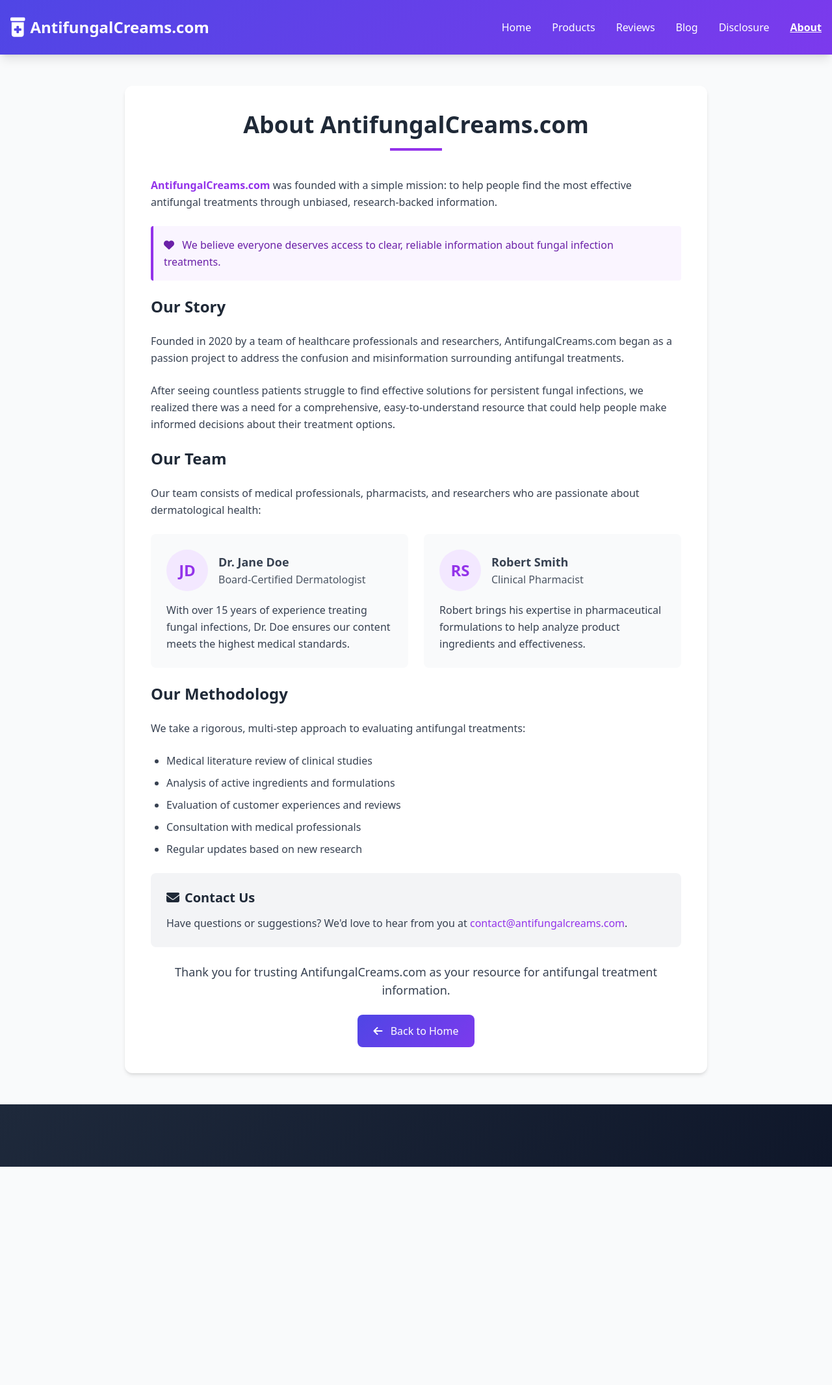
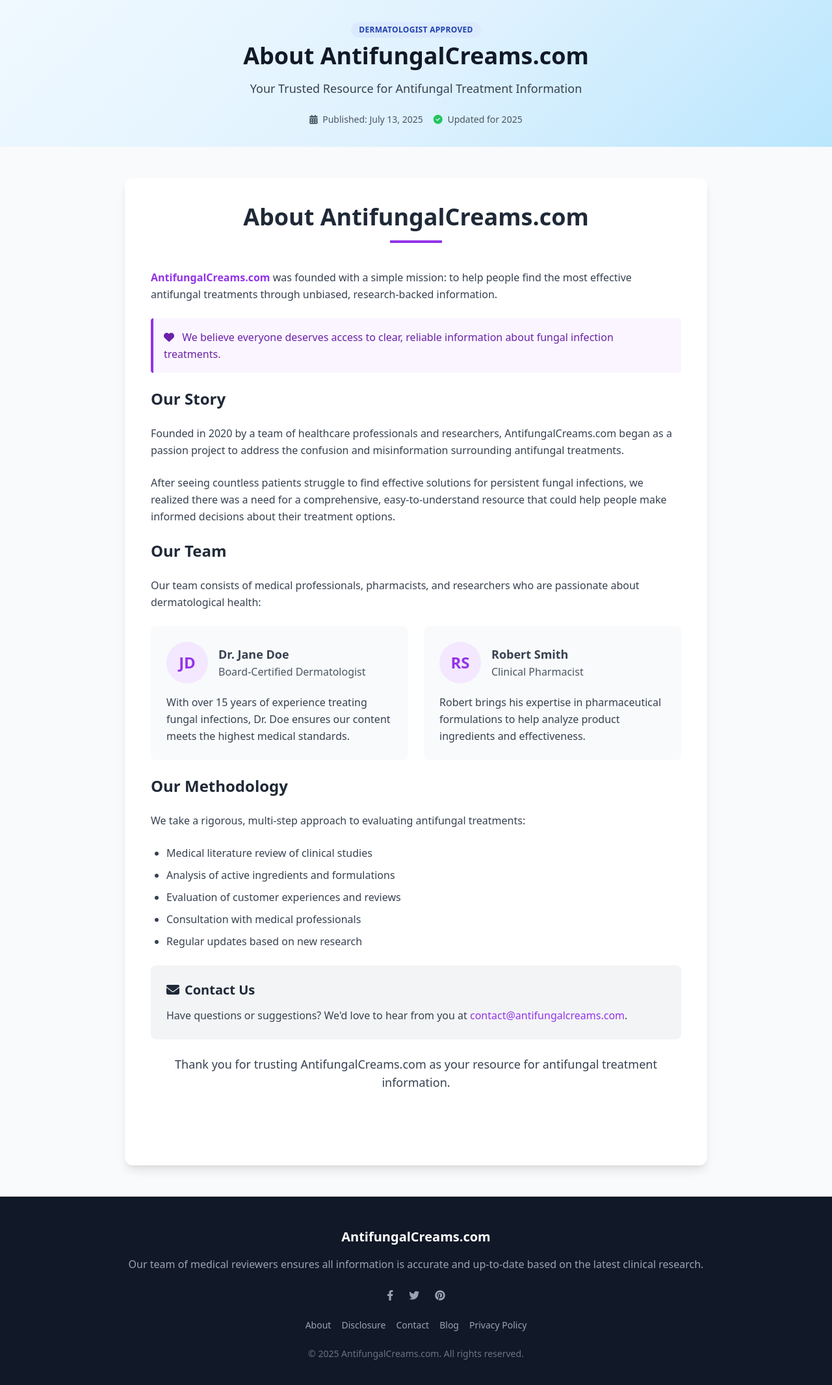
Before and after one commit to ilyasss166/antifugalcreams1, a plain HTML site: page about.html in a window 1280 px wide. Shown: the whole page at 65% size. Before the commit the page ends 1796 px from the top, so only its background shows below. Drawn offline with nearby package versions, Linux system fonts and the light colour scheme.

Commit message:
Update about.html

```diff
--- a/about.html
+++ b/about.html
@@ -7,15 +7,24 @@
     <script src="https://cdn.tailwindcss.com"></script>
     <link rel="stylesheet" href="https://cdnjs.cloudflare.com/ajax/libs/font-awesome/6.4.0/css/all.min.css">
     <style>
-        .gradient-bg {
-            background: linear-gradient(135deg, #4f46e5 0%, #7c3aed 100%);
+        .hero-gradient {
+            background: linear-gradient(135deg, #f0f9ff 0%, #e0f2fe 50%, #bae6fd 100%);
         }
-        .footer-bg {
-            background: linear-gradient(135deg, #1e293b 0%, #0f172a 100%);
+        .product-card {
+            transition: all 0.3s ease;
         }
-        .card-hover:hover {
+        .product-card:hover {
             transform: translateY(-5px);
             box-shadow: 0 20px 25px -5px rgba(0, 0, 0, 0.1), 0 10px 10px -5px rgba(0, 0, 0, 0.04);
+        }
+        .star-rating {
+            color: #fbbf24;
+        }
+        .active-ingredient {
+            border-left: 4px solid #3b82f6;
+        }
+        .feature-icon {
+            color: #10b981;
         }
         .transition-all {
             transition: all 0.3s ease;
@@ -24,31 +33,23 @@
 </head>
 <body class="font-sans bg-gray-50">
     <!-- Header -->
-    <header class="gradient-bg text-white shadow-lg">
-        <div class="container mx-auto px-4 py-6">
-            <div class="flex justify-between items-center">
-                <div class="flex items-center space-x-2">
-                    <i class="fas fa-prescription-bottle-alt text-3xl"></i>
-                    <h1 class="text-2xl font-bold">AntifungalCreams.com</h1>
+    <header class="hero-gradient py-8">
+        <div class="container mx-auto px-4">
+            <div class="max-w-4xl mx-auto text-center">
+                <span class="inline-block bg-blue-100 text-blue-800 text-xs px-3 py-1 rounded-full uppercase font-semibold tracking-wide mb-2">Dermatologist Approved</span>
+                <h1 class="text-3xl md:text-4xl font-bold text-gray-900 mb-4">About AntifungalCreams.com</h1>
+                <p class="text-lg text-gray-700 mb-6">Your Trusted Resource for Antifungal Treatment Information</p>
+                <div class="flex justify-center items-center text-sm text-gray-600">
+                    <span class="mr-4"><i class="fas fa-calendar-alt mr-1"></i> Published: July 13, 2025</span>
+                    <span><i class="fas fa-check-circle mr-1 text-green-500"></i> Updated for 2025</span>
                 </div>
-                <nav class="hidden md:flex space-x-8">
-                    <a href="#" class="hover:text-gray-200 transition-all">Home</a>
-                    <a href="#" class="hover:text-gray-200 transition-all">Products</a>
-                    <a href="#" class="hover:text-gray-200 transition-all">Reviews</a>
-                    <a href="#" class="hover:text-gray-200 transition-all">Blog</a>
-                    <a href="#" class="hover:text-gray-200 transition-all">Disclosure</a>
-                    <a href="#" class="font-semibold underline">About</a>
-                </nav>
-                <button class="md:hidden text-2xl">
-                    <i class="fas fa-bars"></i>
-                </button>
             </div>
         </div>
     </header>
 
     <!-- Main Content -->
     <main class="container mx-auto px-4 py-12">
-        <div class="max-w-4xl mx-auto bg-white rounded-xl shadow-md overflow-hidden p-8 md:p-10 transition-all card-hover">
+        <div class="max-w-4xl mx-auto bg-white rounded-xl shadow-lg overflow-hidden p-8 md:p-10 product-card">
             <div class="text-center mb-10">
                 <h1 class="text-3xl md:text-4xl font-bold text-gray-800 mb-4">About AntifungalCreams.com</h1>
                 <div class="w-20 h-1 bg-purple-600 mx-auto"></div>
@@ -138,7 +139,26 @@
     </main>
 
     <!-- Footer -->
-    <footer class="footer-bg text-white py-12">
+    <footer class="bg-gray-900 text-white py-12">
+        <div class="container mx-auto px-4">
+            <div class="max-w-4xl mx-auto text-center">
+                <h3 class="text-xl font-bold mb-4">AntifungalCreams.com</h3>
+                <p class="text-gray-400 mb-6">Our team of medical reviewers ensures all information is accurate and up-to-date based on the latest clinical research.</p>
+                <div class="flex justify-center space-x-6 mb-6">
+                    <a href="#" class="text-gray-400 hover:text-white"><i class="fab fa-facebook-f"></i></a>
+                    <a href="#" class="text-gray-400 hover:text-white"><i class="fab fa-twitter"></i></a>
+                    <a href="#" class="text-gray-400 hover:text-white"><i class="fab fa-pinterest"></i></a>
+                </div>
+                <div class="flex flex-wrap justify-center gap-4 mb-6 text-sm">
+                    <a href="#" class="text-gray-400 hover:text-white">About</a>
+                    <a href="#" class="text-gray-400 hover:text-white">Disclosure</a>
+                    <a href="#" class="text-gray-400 hover:text-white">Contact</a>
+                    <a href="#" class="text-gray-400 hover:text-white">Blog</a>
+                    <a href="#" class="text-gray-400 hover:text-white">Privacy Policy</a>
+                </div>
+                <p class="text-sm text-gray-500">© 2025 AntifungalCreams.com. All rights reserved.</p>
+            </div>
+        </div>
     </footer>
 
     <script>
```
